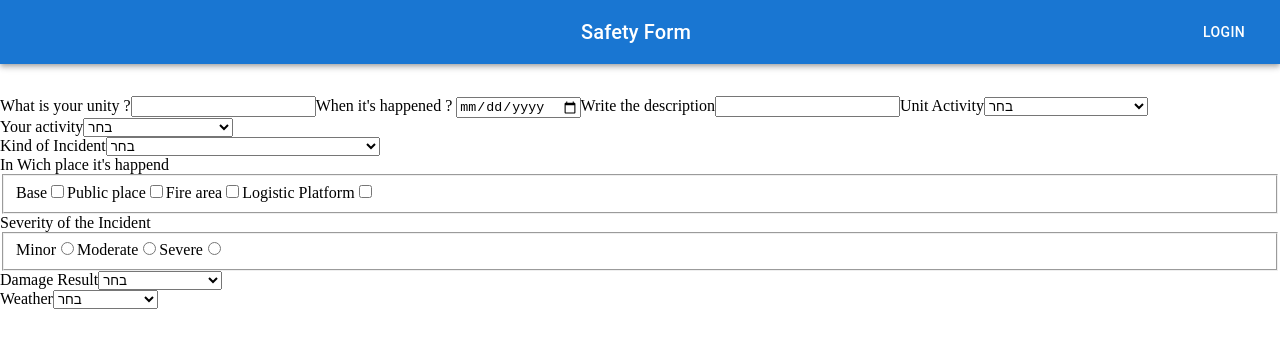
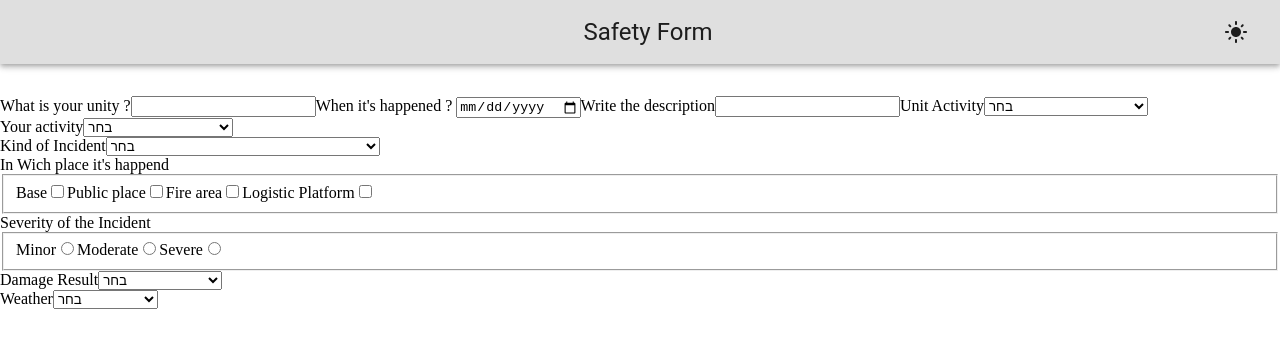
Before and after one commit to AaronMadar/safetyAaron, a React (Vite) app: page / in a window 1280 px wide. Shown: the top 348 px of the page. Built offline with nearby package versions, Linux system fonts and the light colour scheme; some icons are missing.

Commit message:
ThemeDarkandLight-Icons

```diff
--- /dev/null
+++ b/src/App.tsx
@@ -0,0 +1,39 @@
+import { useState } from "react";
+import { ThemeProvider } from "@mui/material/styles"; // corrige l'import pour MUI
+import { lightTheme, darkTheme } from "./Theme/DarkLightTheme.js";
+import Header from "./components/Layout/Header";
+import UnityField from "./components/fields/Unity";
+import DateField from "./components/fields/Date";
+import Description from "./components/fields/Description";
+import Unitactivity from "./components/fields/Unitactivity";
+import Activity from "./components/fields/Activity";
+import KindOfIncident from "./components/fields/KindOfIncident";
+import Place from "./components/fields/Place";
+import SeverityIncident from "./components/fields/SeverityIncident";
+import Damage from "./components/fields/Damage";
+import Weather from "./components/fields/Weather";
+
+export default function App() {
+  const [theme, setTheme] = useState(lightTheme); // stocke le thème MUI, pas une string
+
+  const toggleTheme = () => {
+    setTheme((prev) => (prev === lightTheme ? darkTheme : lightTheme));
+  };
+
+  return (
+    <ThemeProvider theme={theme}>
+      <Header theme={theme} toggleTheme={toggleTheme}>
+        <UnityField />
+        <DateField />
+        <Description />
+        <Unitactivity />
+        <Activity />
+        <KindOfIncident />
+        <Place />
+        <SeverityIncident />
+        <Damage />
+        <Weather />
+      </Header>
+    </ThemeProvider>
+  );
+}
--- /dev/null
+++ b/src/Theme/DarkLightTheme.js
@@ -0,0 +1,22 @@
+    import { createTheme } from "@mui/material";
+
+    export const lightTheme = createTheme(
+        {
+            palette : {
+                mode: "light",
+                primary: {main: '#dfdfdf'},
+                secondary: {main:'#ffffffff'}
+            }
+        },
+    );
+
+
+    export const darkTheme = createTheme(
+        {
+            palette : {
+                mode:'dark',
+                primary: {main:'#000000'},
+                secondary: {main: '#ffffffff'}
+            }
+        }
+    )
--- a/src/components/Layout/Header.tsx
+++ b/src/components/Layout/Header.tsx
@@ -1,18 +1,16 @@
-import * as React from 'react';
 import AppBar from '@mui/material/AppBar';
 import Box from '@mui/material/Box';
 import Toolbar from '@mui/material/Toolbar';
 import Typography from '@mui/material/Typography';
-import Button from '@mui/material/Button';
 import IconButton from '@mui/material/IconButton';
 import MenuIcon from '@mui/icons-material/Menu';
+import { LightMode, DarkMode } from '@mui/icons-material';
+import {lightTheme,darkTheme} from '../../Theme/DarkLightTheme'
 
-
-
-export default function ButtonAppBar({children}) {
+export default function Header({ children, theme, toggleTheme }: any) {
     return (
         <Box sx={{ flexGrow: 1 }}>
-      <AppBar position="static" sx={{marginBottom:'2em'}}>
+            <AppBar position="static" sx={{ marginBottom: '2em' }}>
                 <Toolbar>
                     <IconButton
                         size="large"
@@ -23,10 +21,12 @@ export default function ButtonAppBar({children}) {
                     >
                         <MenuIcon />
                     </IconButton>
-          <Typography variant="h6" component="div" sx={{ flexGrow: 1, textAlign:"center" }}>
+                    <Typography variant="h5" component="div" sx={{ flexGrow: 2, textAlign: "center" }}>
                         Safety Form
                     </Typography>
-          <Button color="inherit">Login</Button>
+                    <IconButton color="inherit" onClick={toggleTheme}>
+                        {theme === lightTheme ? <LightMode /> : <DarkMode/>}
+                    </IconButton>
                 </Toolbar>
             </AppBar>
             {children}
--- a/src/main.tsx
+++ b/src/main.tsx
@@ -1,33 +1,11 @@
 import { StrictMode } from 'react'
 import { createRoot } from 'react-dom/client'
 import './index.css'
-import UnityField from './components/fields/Unity.tsx'
-import DateField from './components/fields/Date.tsx'
-import Description from './components/fields/Description'
-import Unitactivity from './components/fields/Unitactivity'
-import KindOfIncident from './components/fields/KindOfIncident'
-import Place from './components/fields/Place'
-import SeverityIncident from './components/fields/SeverityIncident'
-import Activity from './components/fields/Activity'
-import Damage from './components/fields/Damage'
-import Weather from './components/fields/Weather'
-import Header from './components/Layout/Header'
+import App from './App.tsx'
 
 
 createRoot(document.getElementById('root')!).render(
   <StrictMode>
-    <Header>
- <UnityField></UnityField>
-  <DateField></DateField>
-  <Description></Description>
-  <Unitactivity></Unitactivity>
-  <Activity></Activity>
-  <KindOfIncident></KindOfIncident>
-  <Place></Place>
-  <SeverityIncident></SeverityIncident>
-  <Damage></Damage>
-  <Weather></Weather>
-    </Header>
-
+    <App></App>
   </StrictMode>,
 )
```
Lines whose indentation alone changed are shown as unchanged.
